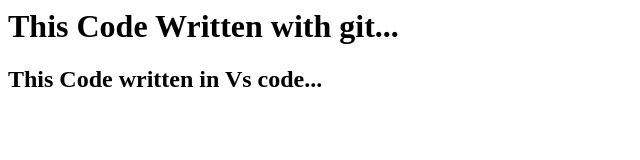
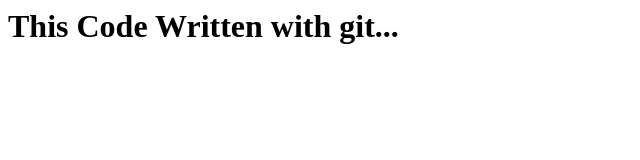
Before and after one commit to dheveshwar300-beep/Git-class, a plain HTML site: page index.html in a window 1280 px wide. Shown: the whole page, without its empty margins (0-640 px from the left). Drawn offline with Linux system fonts and the light colour scheme.

Commit message:
updated index.html

```diff
--- a/index.html
+++ b/index.html
@@ -7,7 +7,7 @@
             This Code Written with git...
         </h1>
         <h2>
-            This Code written in Vs code...
+
         </h2>
     </body>
 </html>
```
